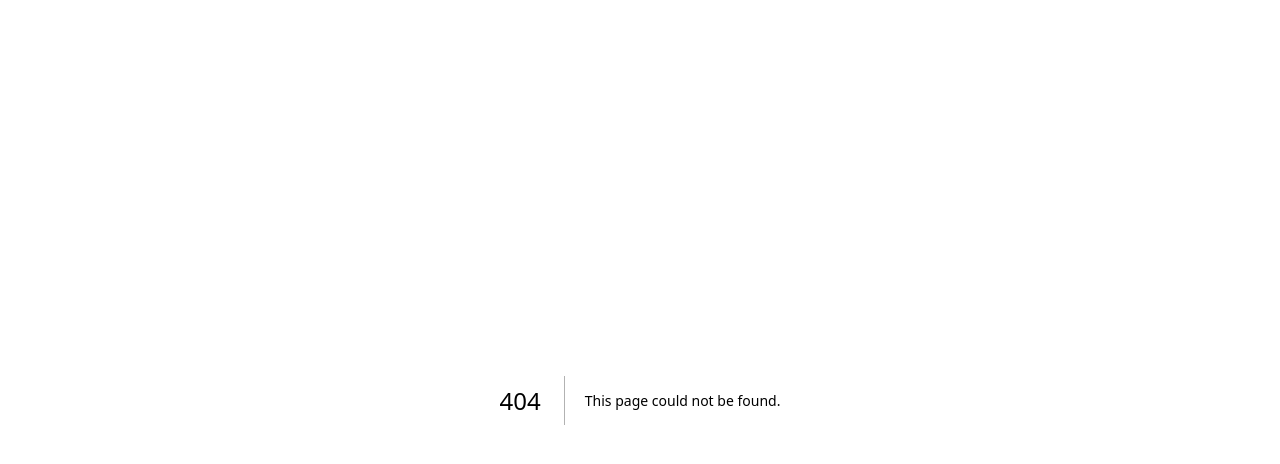
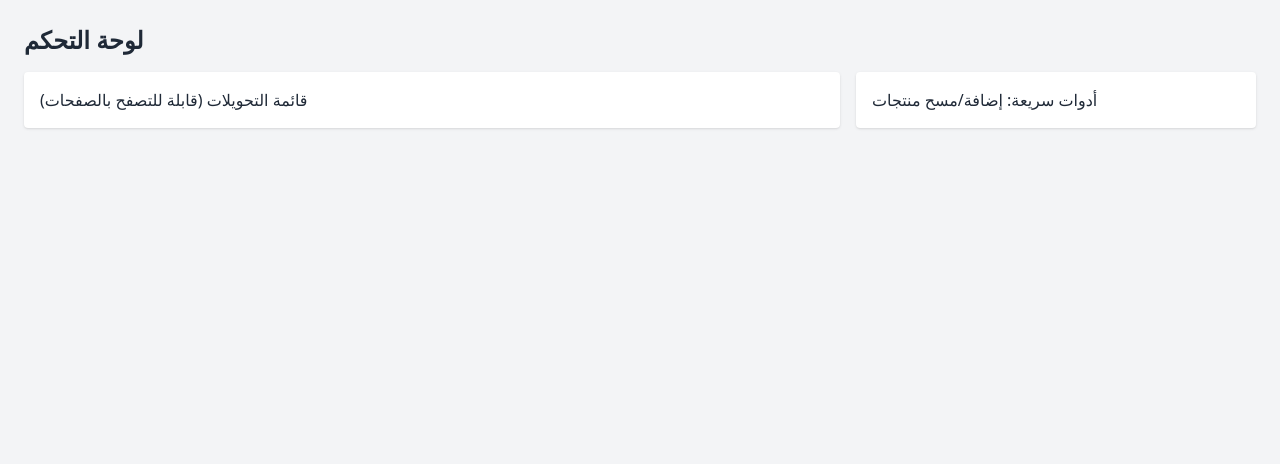
Before and after one commit to ridhasnow/snowworldmoney, a Next.js app: page /admin/dashboard in a window 1280 px wide. Before the commit this address had no page. Shown: the top 464 px of the page. Built offline with nearby package versions, Linux system fonts and the light colour scheme.

Commit message:
Create admin dashboard component
Implement admin dashboard layout with sections for transactions and product management.

```diff
--- /dev/null
+++ b/pages/admin/dashboard.tsx
@@ -0,0 +1,19 @@
+import React from 'react';
+
+/*
+لوحة تحكم الأدمن: قوائم التحويلات، تفاصيل عملية (زر عدسة لفتح modal بالتفاصيل)، إضافة/مسح منتجات، إعداد المسارات، إدارة المستخدمين، إرسال إشعارات.
+هنا ضع مكونات التحكم والبيانات المسترجعة من Firestore أو Functions.
+*/
+export default function AdminDashboard() {
+  return (
+    <div className="min-h-screen bg-gray-100 p-6">
+      <div className="max-w-7xl mx-auto">
+        <h1 className="text-2xl font-bold mb-4">لوحة التحكم</h1>
+        <div className="grid grid-cols-1 md:grid-cols-3 gap-4">
+          <div className="col-span-2 bg-white p-4 rounded shadow">قائمة التحويلات (قابلة للتصفح بالصفحات)</div>
+          <div className="bg-white p-4 rounded shadow">أدوات سريعة: إضافة/مسح منتجات</div>
+        </div>
+      </div>
+    </div>
+  );
+}
```
